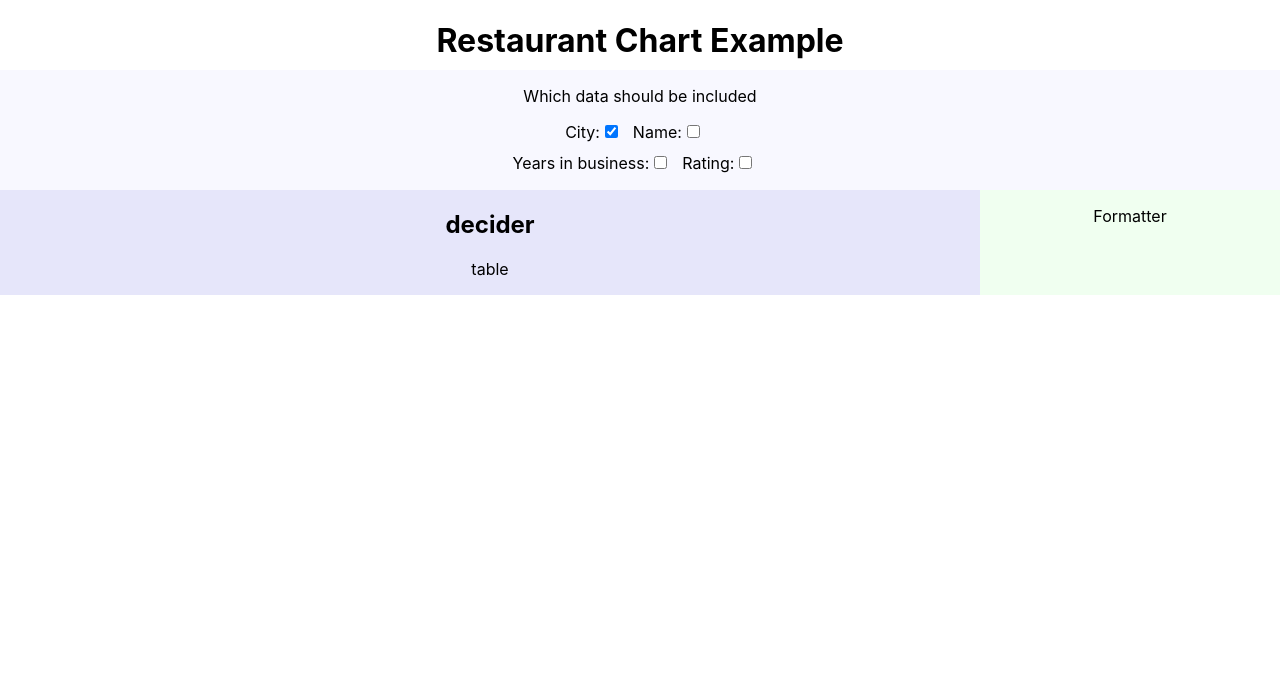
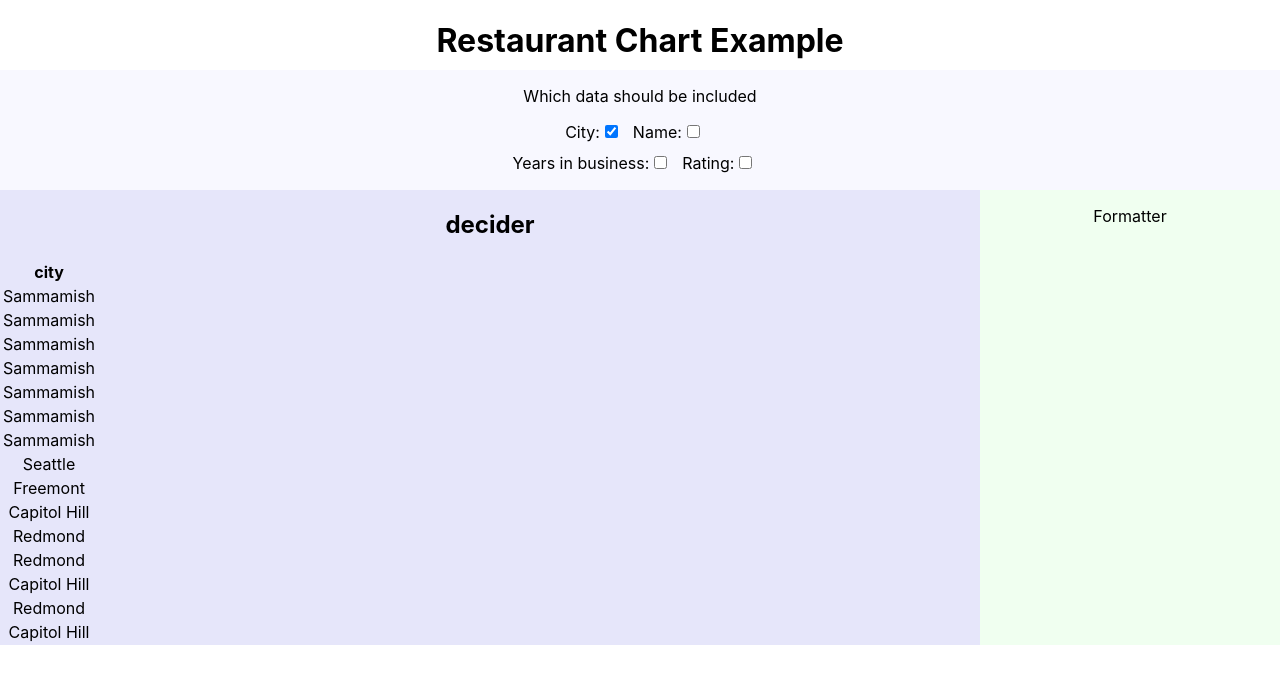
Before and after one commit to chrhagel/chart-experiment, a React (Create React App) app: page / in a window 1280 px wide. Both pictures are taken after a click on the checkbox "City:". Shown: the top 684 px of the page. Built offline with nearby package versions, Linux system fonts and the light colour scheme.

Commit message:
got table component to work

```diff
--- a/public/index.html
+++ b/public/index.html
@@ -24,7 +24,7 @@
       work correctly both with client-side routing and a non-root public URL.
       Learn how to configure a non-root public URL by running `npm run build`.
     -->
-    <title>CHS 01 React App</title>
+    <title>Chart Experiment</title>
   </head>
   <body>
     <noscript>You need to enable JavaScript to run this app.</noscript>
--- a/src/components/TableViz.js
+++ b/src/components/TableViz.js
@@ -1,8 +1,44 @@
 import React from "react";
 
 class TableViz extends React.Component {
-  render(){
-    return <p>TableViz</p>
+  renderRow = restaurant => {
+    const fields = this.props.fields;
+    let cells = [];
+
+    fields.forEach(function(item, index, array) {
+      cells.push(<td key={item + index}>{restaurant[item]}</td>);
+    });
+
+    return cells;
+  };
+
+  renderTableHeader = () => {
+    const fields = this.props.fields;
+    let header = [];
+
+    fields.forEach(function(item, index, array) {
+      header.push(<th key={item + index}>{item}</th>);
+    });
+
+    return header;
+  };
+
+  render() {
+    const data = this.props.data;
+    return (
+      <>
+        <table>
+          <thead>
+            <tr>{this.renderTableHeader()}</tr>
+          </thead>
+          <tbody>
+            {Object.keys(data).map(key => (
+              <tr key={key}>{this.renderRow(data[key])}</tr>
+            ))}
+          </tbody>
+        </table>
+      </>
+    );
   }
 }
 
--- a/src/components/VizContainer.js
+++ b/src/components/VizContainer.js
@@ -8,7 +8,20 @@ class VizContainer extends React.Component {
     const { city, name, years, rating } = chartdata;
 
     if (city || name) {
-      return <p>table</p>;
+      let fields = [];
+      if (city) {
+        fields.push("city");
+      }
+      if (name) {
+        fields.push("name");
+      }
+      if (years) {
+        fields.push("years");
+      }
+      if (rating) {
+        fields.push("rating");
+      }
+      return this.makeTable(fields);
     }
     if (years && rating) {
       return <p>scatter</p>;
@@ -22,6 +35,10 @@ class VizContainer extends React.Component {
     } else {
       return <p>nothing</p>;
     }
+  };
+
+  makeTable = (fields) => {
+    return <TableViz fields={fields} data={this.props.data} />;
   };
 
   makeBar = field => {
```
